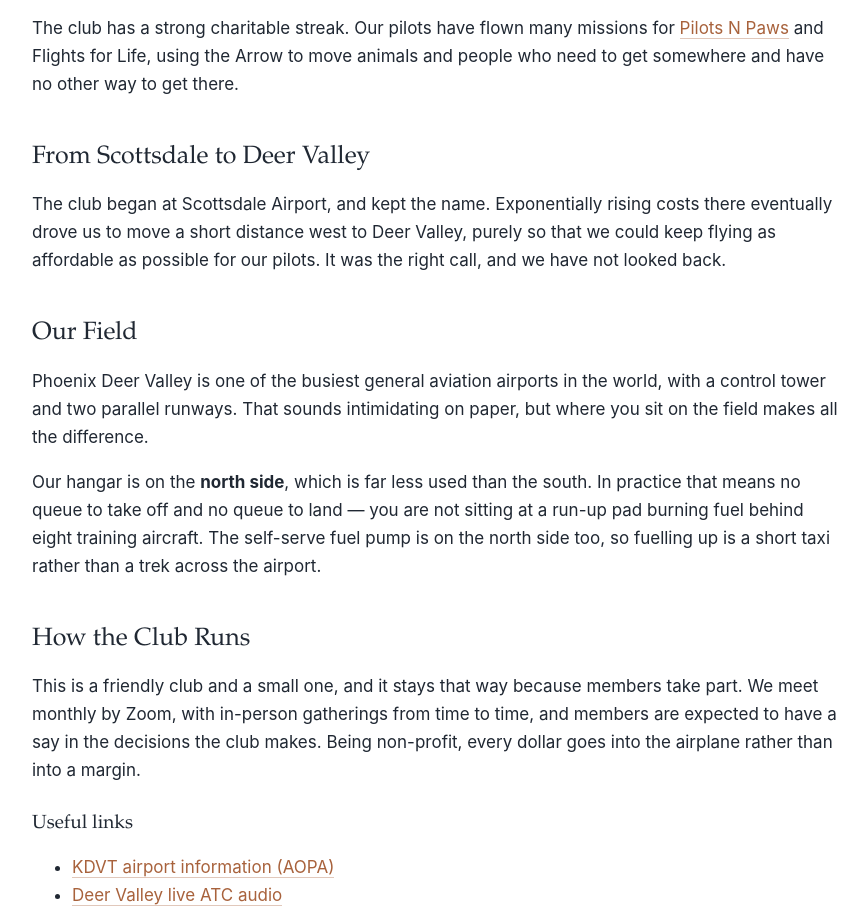
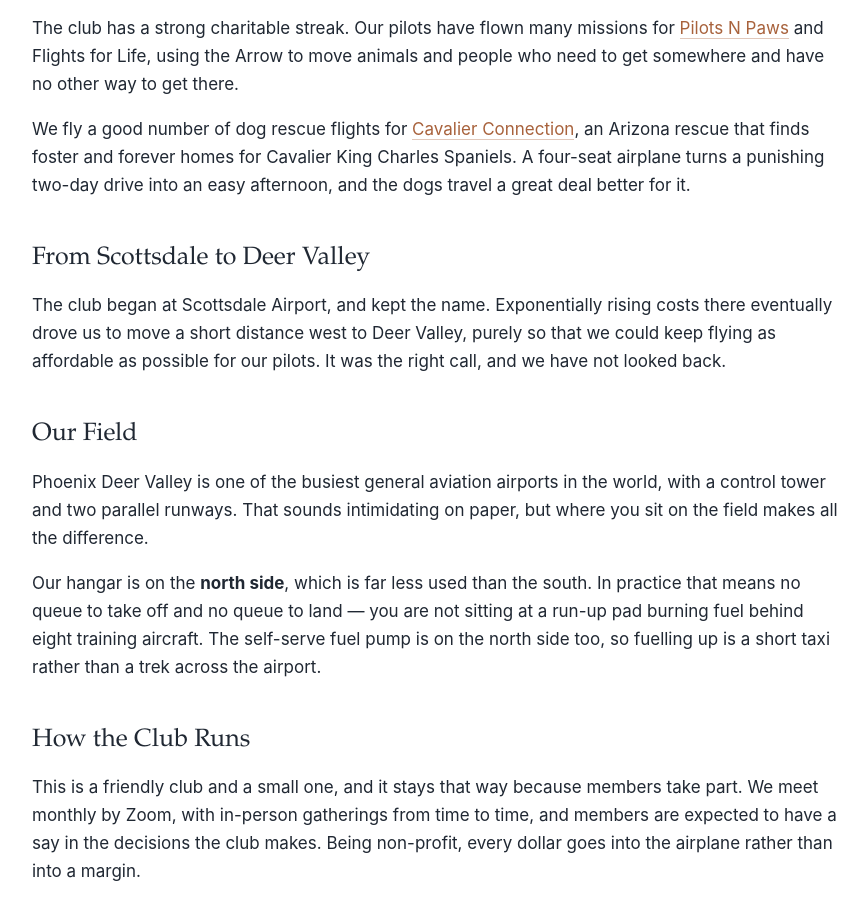
Before and after one commit to ScapefoxLLC/scottsdale-flying-club, a plain HTML site: page about.html in a window 1280 px wide. Shown: the part 2559-3474 px from the top of the page, without its empty margins (200-1068 px from the left). Drawn offline with Linux system fonts and the light colour scheme.

Commit message:
Mention Cavalier Connection dog rescue flights on the About page

```diff
--- a/about.html
+++ b/about.html
@@ -85,6 +85,12 @@
   and Flights for Life, using the Arrow to move animals and people who need to get
   somewhere and have no other way to get there.</p>
 
+  <p>We fly a good number of dog rescue flights for
+  <a href="https://cavalierconnection.org/" target="_blank" rel="noopener">Cavalier
+  Connection</a>, an Arizona rescue that finds foster and forever homes for Cavalier
+  King Charles Spaniels. A four-seat airplane turns a punishing two-day drive into an
+  easy afternoon, and the dogs travel a great deal better for it.</p>
+
   <h2>From Scottsdale to Deer Valley</h2>
   <p>The club began at Scottsdale Airport, and kept the name. Exponentially rising costs
   there eventually drove us to move a short distance west to Deer Valley, purely so that
```
